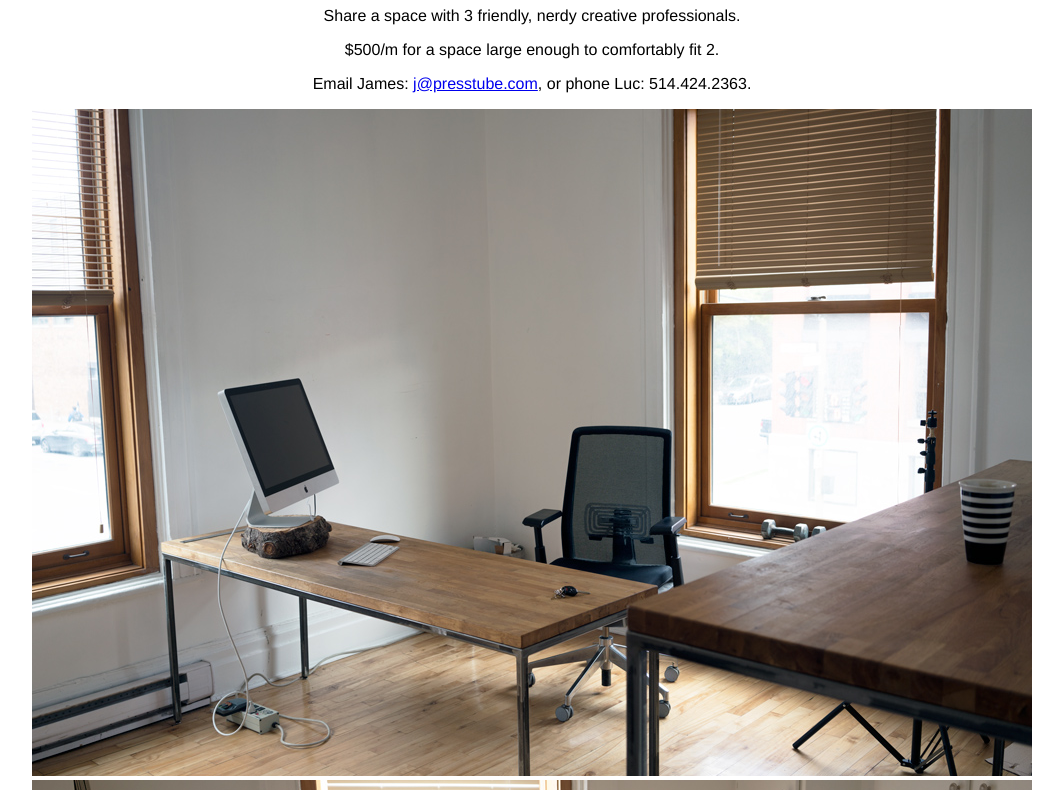
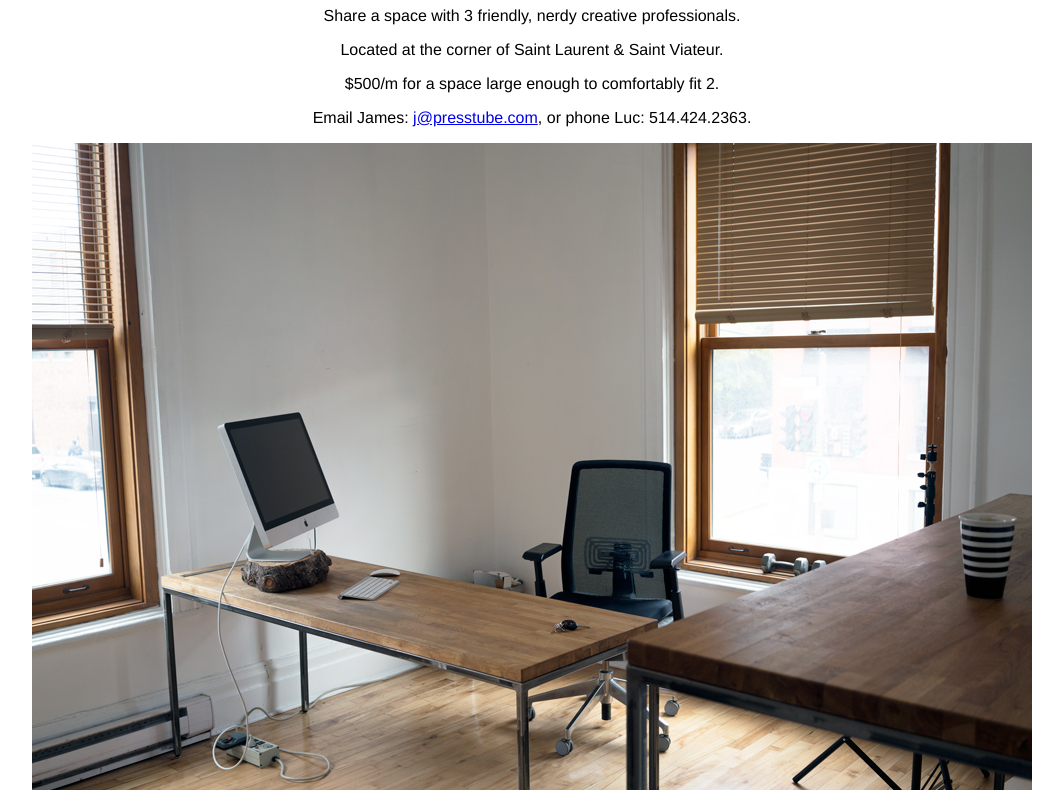
Before and after one commit to home-two/mile-end-studio, a React app: page / in a window 1280 px wide. Shown: the part 93-883 px from the top of the page, without its empty margins (108-1171 px from the left). Built offline with nearby package versions, Linux system fonts and the light colour scheme.

Commit message:
copy tweak

```diff
--- a/index.html
+++ b/index.html
@@ -1,7 +1,7 @@
 <!DOCTYPE html>
 <html>
 <head>
-  <title>Turkey</title>
+  <title>Mile End Studio</title>
   <meta name="viewport" content="width=device-width"/>
   <style type="text/css">
     html {
--- a/src/components/app.js
+++ b/src/components/app.js
@@ -19,6 +19,10 @@ export default class App extends React.Component {
 
         <p>
           Share a space with 3 friendly, nerdy creative professionals.
+        </p>
+
+        <p>
+          Located at the corner of Saint Laurent & Saint Viateur.
         </p>
 
         <p>
```
